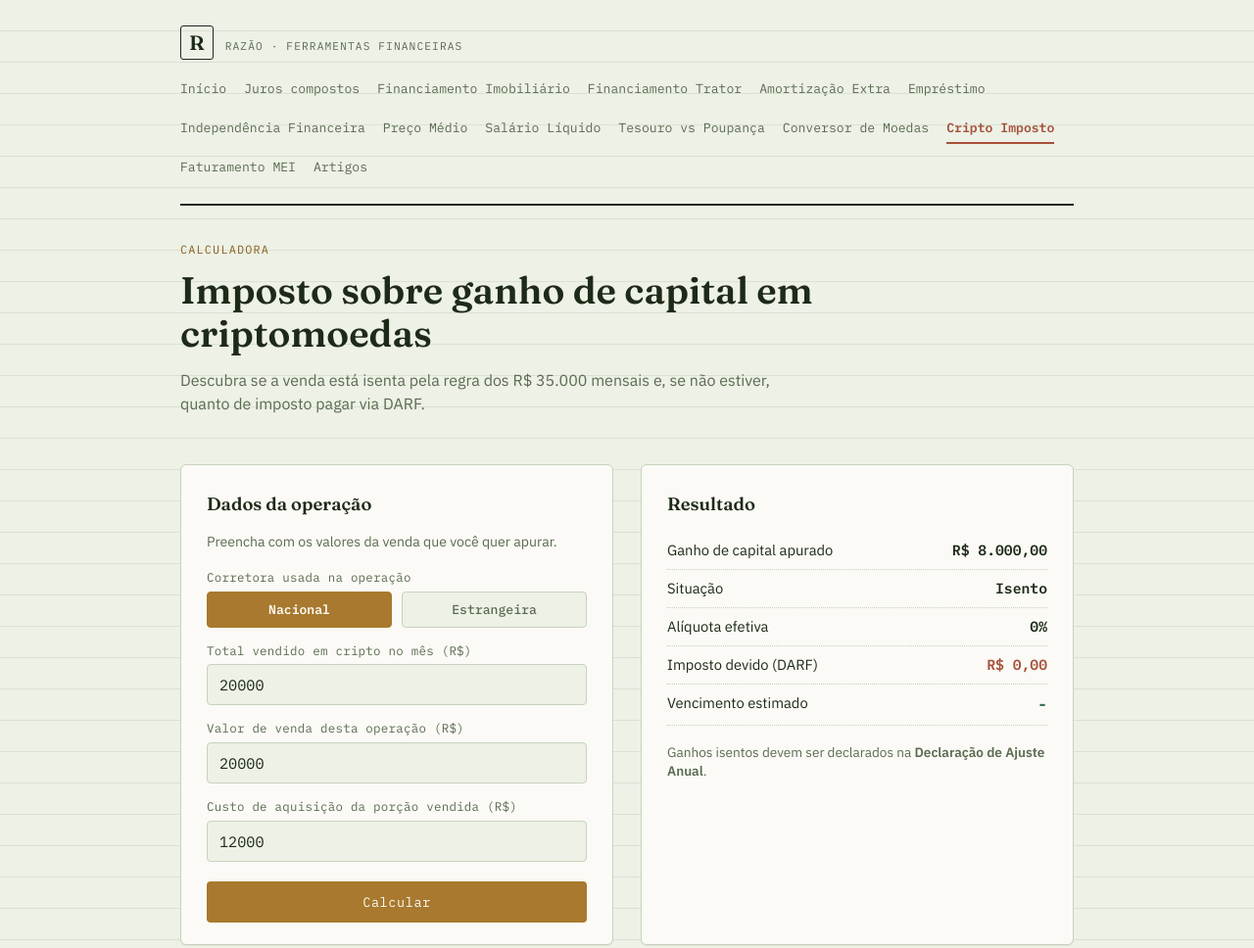
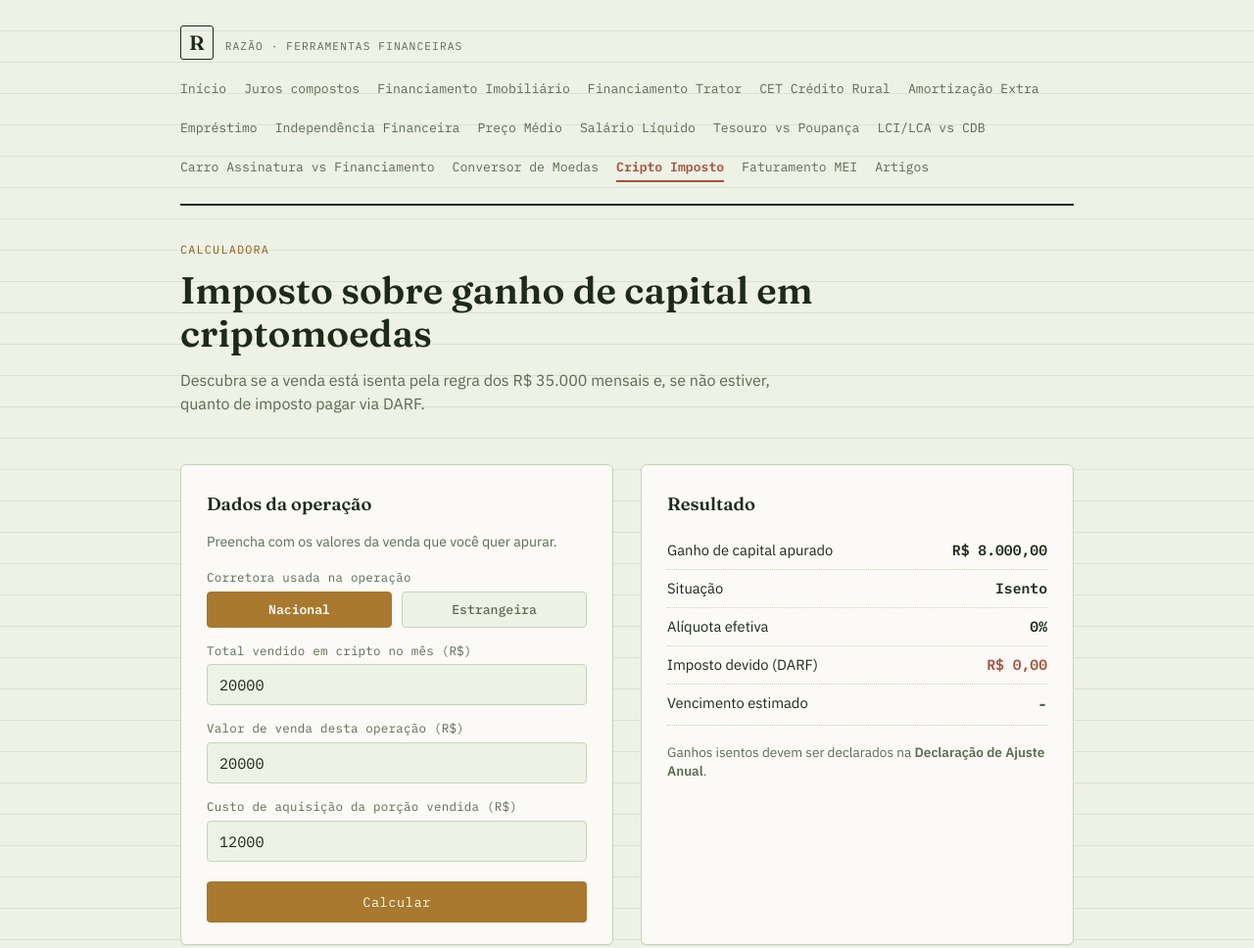
Before and after one commit to JeremiasPinheiro/razao-financas, a plain HTML site: page cripto-imposto.html in a window 1280 px wide. Shown: the top 968 px of the page at 98% size. Drawn offline with Linux system fonts and the light colour scheme.

Commit message:
Update navigation links and styles in cripto-imposto.html
Added new links for CET Crédito Rural, LCI/LCA vs CDB, and Carro Assinatura vs Financiamento in the navigation menu. Updated anchor styles for better visibility.

```diff
--- a/cripto-imposto.html
+++ b/cripto-imposto.html
@@ -54,7 +54,8 @@ h1, h2, h3 {
   margin: 0;
 }
 
-a { color: var(--brass-dark); }
+a { color: var(--brass-dark); text-decoration: none; }
+a:hover { text-decoration: underline; }
 
 .wrap {
   max-width: 960px;
@@ -321,12 +322,15 @@ footer.sitefoot .footer-bottom {
       <a href="juros-compostos.html">Juros compostos</a>
       <a href="financiamento-imobiliario.html">Financiamento Imobiliário</a>
       <a href="financiamento-trator.html">Financiamento Trator</a>
+      <a href="cet-credito-rural.html">CET Crédito Rural</a>
       <a href="amortizacao-extra.html">Amortização Extra</a>
       <a href="emprestimo-pessoal.html">Empréstimo</a>
       <a href="independencia-financeira.html">Independência Financeira</a>
       <a href="preco-medio.html">Preço Médio</a>
       <a href="salario-liquido.html">Salário Líquido</a>
       <a href="tesouro-vs-poupanca.html">Tesouro vs Poupança</a>
+      <a href="lci-lca-vs-cdb.html">LCI/LCA vs CDB</a>
+      <a href="carro-assinatura-vs-financiamento.html">Carro Assinatura vs Financiamento</a>
       <a href="conversor-moedas.html">Conversor de Moedas</a>
       <a href="cripto-imposto.html" class="current active">Cripto Imposto</a>
       <a href="faturamento-mei.html">Faturamento MEI</a>
```
